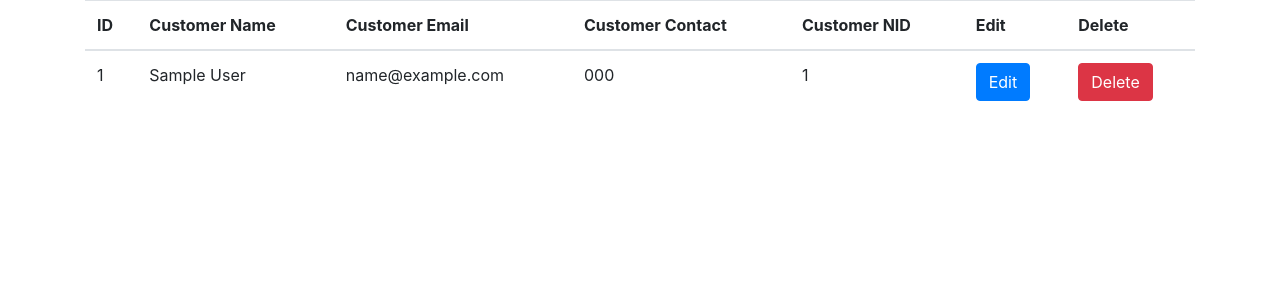
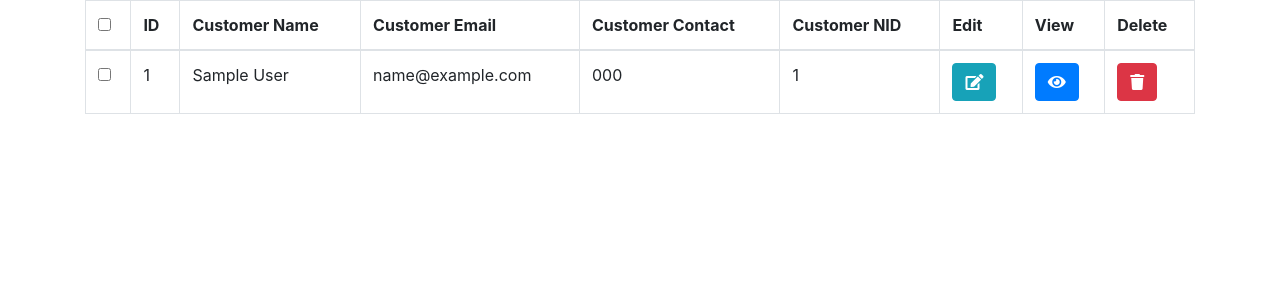
Before and after one commit to Shiftgithub/pos, a Django app: page /customer/lists in a window 1280 px wide. Shown: the part 80-380 px from the top of the page. Run offline with Django 4.2, Linux system fonts and the light colour scheme; tables that the repository leaves empty hold one stand-in row (values such as "Sample post"); some libraries are stand-ins or nearby versions.

Commit message:
add vender folder in static

```diff
--- a/app/templates/app/customer_list.html
+++ b/app/templates/app/customer_list.html
@@ -2,28 +2,32 @@
 {% block title %}Customer List{% endblock%}
 {% block content %}
 <div class="container">
-    <table class="table table-hover">
+     <table id="dataTable" class="table table-hover table-bordered">
         <thead>
             <tr>
+                <th><input type="checkbox" name="vehicle3" value="Boat"></th>
                 <th>ID</th>
                 <th>Customer Name</th>
                 <th>Customer Email</th>
                 <th>Customer Contact</th>
                 <th>Customer NID</th>
                 <th>Edit</th>
+                <th>View</th>
                 <th>Delete</th>
             </tr>
         </thead>
         <tbody>
             {% for customer in customers %}
                 <tr>
+                    <td> <input type="checkbox" name="vehicle3" value="Boat"></td>
                     <td>{{customer.id}}</td>
                     <td>{{customer.name}}</td>
                     <td>{{customer.email}}</td>
                     <td>{{customer.phone}}</td>
                     <td>{{customer.nid}}</td>
-                    <td><a href="edit/{{customer.id}}" class="btn btn-primary">Edit</td>
-                    <td><a href="delete/{{customer.id}}" class="btn btn-danger">Delete</td>
+                    <td><a href="edit/{{customer.id}}" class="btn btn-info"> <i class="fa fa-edit"></i></a></td>
+                     <td><a href="#" class="btn btn-primary"><i class="fas fa-eye"></i></a></td>
+                    <td><a href="delete/{{customer.id}}" class="btn btn-danger"><i class="fa fa-trash"></i></a></td>
                 </tr>
             {% endfor %}
         </tbody>
--- a/app/views.py
+++ b/app/views.py
@@ -2,6 +2,8 @@ from django.shortcuts import render, redirect
 from django.http import HttpResponseRedirect
 from .forms import CustomerForm
 from .models import Customer
+from django.http import JsonResponse
+from django.core import serializers
 
 
 def dashboard(request):
@@ -25,6 +27,8 @@ def AddCustomer(request):
 def CustomerList(request):
     customers = Customer.objects.all()
     return render(request, "app/customer_list.html", {'customers': customers})
+    # serialized_obj = serializers.serialize('json', [customers, ])
+    # return JsonResponse(serialized_obj)
 
 
 def EditCustomer(request, id):
--- /dev/null
+++ b/requirements.txt
@@ -0,0 +1 @@
+fontawesome-free
--- a/static/templates/base.html
+++ b/static/templates/base.html
@@ -3,7 +3,8 @@
 <html>
 <head>
     <title>{% block title %}{% endblock %}</title>
-    <link rel="stylesheet" href="{% static 'vendor/bootstrap-4.6.2-dist/css/bootstrap.css' %}">
+    <link rel="stylesheet" href="{% static 'vendor/bootstrap-4.6.2-dist/css/bootstrap.css' %}"/>
+    <link rel="stylesheet" href="{% static 'vendor/fontawesome-free-5.15.4-web/css/all.css' %}"/>
 </head>
 <body>
     {% block navbar %}
@@ -15,6 +16,10 @@
     <script src="{% static 'vendor/jquery-3.6.3/jquery-3.6.3.min.js' %}"></script>
     <script src="{% static 'vendor/popper.js-1.16.1/dist/popper.min.js' %}"></script>
     <script src="{% static 'vendor/bootstrap-4.6.2-dist/js/bootstrap.min.js' %}"></script>
+    <script src="{% static 'vendor/DataTables/datatables.min.js' %}"></script>
+            <script>
+                $('#dataTable').DataTable();
+            </script>
 
     {% block scripts %}
     {% endblock%}
```
